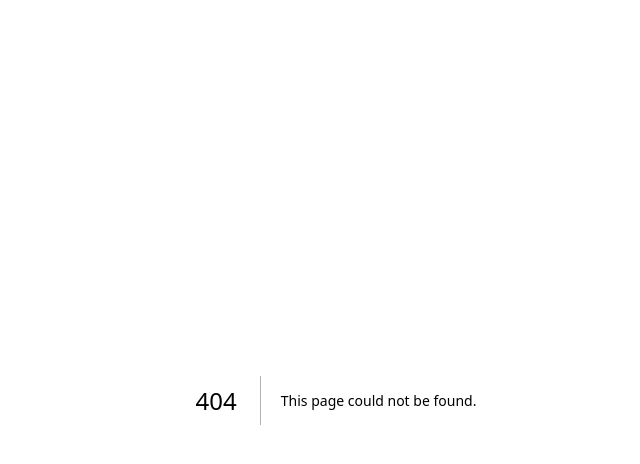
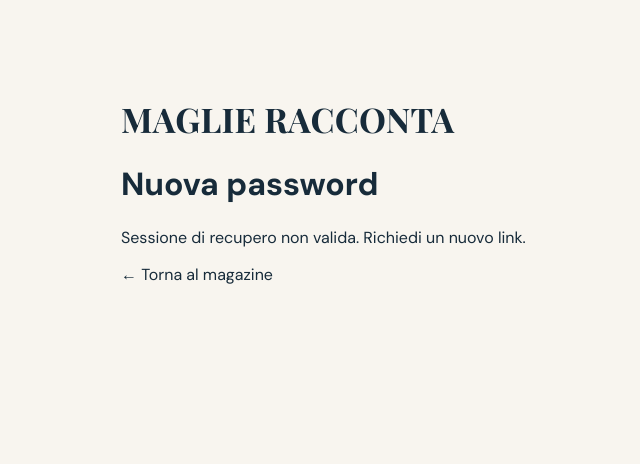
Before and after one commit to AngeloGreco02/maglie_racconta, a Next.js app in the folder maglie-racconta-blog/: page /admin/nuova-password in a window 1280 px wide. Before the commit this address had no page. Shown: the top 464 px of the page, without its empty margins (304-944 px from the left). Built offline with nearby package versions, Linux system fonts and the light colour scheme; no server answers.

Commit message:
Create page.tsx

```diff
--- /dev/null
+++ b/maglie-racconta-blog/app/admin/nuova-password/page.tsx
@@ -0,0 +1,135 @@
+
+'use client';
+
+import { useEffect, useState } from 'react';
+import { supabaseBrowser } from '@/lib/supabase/client';
+
+export default function NuovaPassword() {
+  const [password, setPassword] = useState('');
+  const [confirmPassword, setConfirmPassword] = useState('');
+  const [ready, setReady] = useState(false);
+  const [busy, setBusy] = useState(false);
+  const [error, setError] = useState('');
+  const [success, setSuccess] = useState(false);
+
+  useEffect(() => {
+    async function verifyLink() {
+      const supabase = supabaseBrowser();
+      const params = new URLSearchParams(window.location.search);
+      const code = params.get('code');
+
+      if (code) {
+        const { error } = await supabase.auth.exchangeCodeForSession(code);
+
+        if (error) {
+          setError('Il link di recupero non è valido o è scaduto. Richiedi una nuova email.');
+          return;
+        }
+      }
+
+      const { data, error } = await supabase.auth.getSession();
+
+      if (error || !data.session) {
+        setError('Sessione di recupero non valida. Richiedi un nuovo link.');
+        return;
+      }
+
+      setReady(true);
+    }
+
+    verifyLink();
+  }, []);
+
+  async function updatePassword(e: React.FormEvent) {
+    e.preventDefault();
+    setError('');
+
+    if (password.length < 8) {
+      setError('La password deve contenere almeno 8 caratteri.');
+      return;
+    }
+
+    if (password !== confirmPassword) {
+      setError('Le password non coincidono.');
+      return;
+    }
+
+    setBusy(true);
+
+    const { error } = await supabaseBrowser().auth.updateUser({
+      password
+    });
+
+    if (error) {
+      setError('Non è stato possibile aggiornare la password. Riprova.');
+      setBusy(false);
+      return;
+    }
+
+    await supabaseBrowser().auth.signOut();
+    setSuccess(true);
+    setBusy(false);
+  }
+
+  return (
+    <main className="wrap">
+      <div style={{ maxWidth: 430, margin: '12vh auto' }}>
+        <a className="brand" href="/">MAGLIE RACCONTA</a>
+
+        <h1>Nuova password</h1>
+
+        {success ? (
+          <>
+            <p>Password aggiornata correttamente!</p>
+            <p>Ora puoi accedere alla redazione con la nuova password.</p>
+            <a className="btn" href="/admin/login">
+              Torna al login
+            </a>
+          </>
+        ) : !ready ? (
+          <p>
+            {error || 'Verifica del collegamento in corso…'}
+          </p>
+        ) : (
+          <>
+            <p>Inserisci e conferma la tua nuova password.</p>
+
+            <form className="form" onSubmit={updatePassword}>
+              <label className="label">
+                Nuova password
+                <input
+                  className="input"
+                  type="password"
+                  minLength={8}
+                  required
+                  value={password}
+                  onChange={e => setPassword(e.target.value)}
+                />
+              </label>
+
+              <label className="label">
+                Conferma password
+                <input
+                  className="input"
+                  type="password"
+                  minLength={8}
+                  required
+                  value={confirmPassword}
+                  onChange={e => setConfirmPassword(e.target.value)}
+                />
+              </label>
+
+              {error && <p role="alert">{error}</p>}
+
+              <button className="btn" disabled={busy}>
+                {busy ? 'Aggiornamento…' : 'Salva nuova password'}
+              </button>
+            </form>
+          </>
+        )}
+
+        <p><a href="/">← Torna al magazine</a></p>
+      </div>
+    </main>
+  );
+}
```
